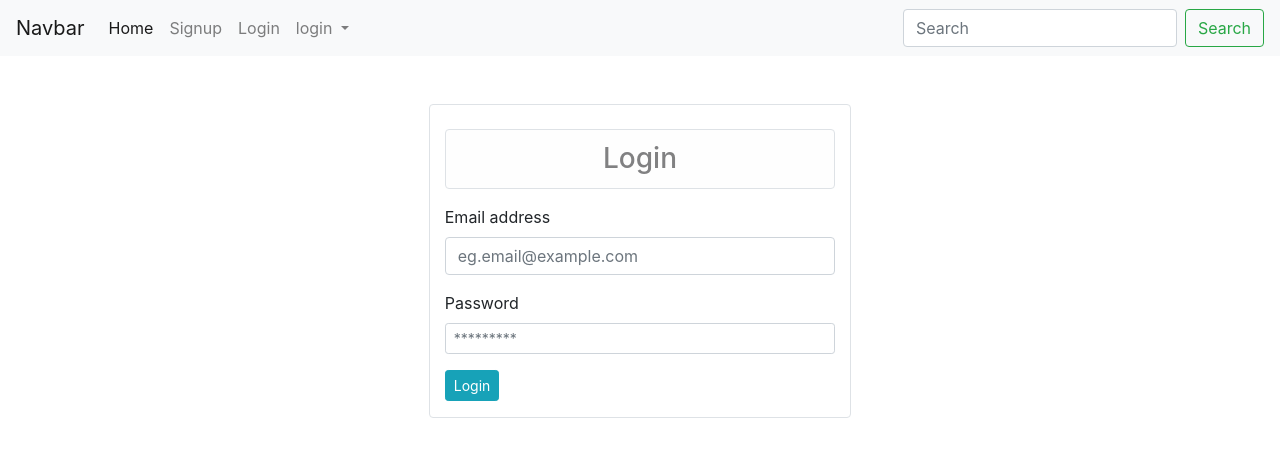
After one commit to dhan2501/ecommercedjango, a Django app: page /login in a window 1280 px wide. The commit adds this page. Shown: the top 457 px of the page. Run offline with Django 5.2, Linux system fonts and the light colour scheme.

Commit message:
login modules successfully Done

```diff
--- a/stores/templates/base.html
+++ b/stores/templates/base.html
@@ -35,9 +35,12 @@
             <li class="nav-item">
               <a class="nav-link" href="/signup">Signup</a>
             </li>
+            <li class="nav-item">
+              <a class="nav-link" href="/login">Login</a>
+            </li>
             <li class="nav-item dropdown">
-              <a class="nav-link dropdown-toggle" href="#" role="button" data-toggle="dropdown" aria-expanded="false">
-                Dropdown
+              <a class="nav-link dropdown-toggle" href="/login" role="button" data-toggle="dropdown" aria-expanded="false">
+                login
               </a>
               <div class="dropdown-menu">
                 <a class="dropdown-item" href="#">Action</a>
--- /dev/null
+++ b/stores/templates/login.html
@@ -0,0 +1,34 @@
+{% extends "base.html" %}
+      <!-- body start -->
+{% block content %}
+<div class="container">
+      <div class="p-4 m-4">
+            <div class="col-lg-5 mx-auto border rounded pt-4">
+                  <h3 class="alert alert-light border rounded text-center">Login </h3>
+                  <form action="/login" method="POST">
+                        {% csrf_token %}
+                        <!-- Validation error message -->
+                        {% if error %}
+                        <div class="alert alert-danger" role="alert">
+                              {{error}}
+                        </div>
+                        {% endif %}
+                        <div class="form-group">
+                              <label for="">Email address</label>
+                              <input type="email" class="form-control" name="email" id="" value="{{values.email}}" placeholder="eg.email@example.com" >
+                        </div>
+                        <div class="form-group">
+                              <label for="">Password</label>
+                              <input type="password" class="form-control form-control-sm" name="password" id="" placeholder="*********">
+                        </div>
+
+
+                        <div class="form-group">
+                              <input type="submit" class="btn btn-sm btn-info" value="Login">
+                        </div>
+                  </form>
+            </div>
+      </div>
+</div>
+
+{% endblock %}
--- a/stores/urls.py
+++ b/stores/urls.py
@@ -1,8 +1,9 @@
 from django.contrib import admin
 from django.urls import path
-from .views import index, signup
+from .views import index, signup, login
 
 urlpatterns = [
     path('', index, name="homepage"),
-    path('signup', signup)
+    path('signup', signup),
+    path('login', login)
 ]
--- a/stores/views.py
+++ b/stores/views.py
@@ -24,10 +24,36 @@ def index(request):
     # print(products)
     return render(request, 'index.html', data)
 
-def signup(request):
-    if request.method == 'GET':
-        return render(request, 'signup.html')
-    else:
+def validateCustomer(customer):
+        error_message = None
+        if not customer.first_name:
+            error_message = "First name required!!"
+        elif len(customer.first_name) < 4:
+            error_message = "First name must be 4 char long or more"
+        elif not customer.last_name:
+            error_message = "Last Name Required!!"
+        elif len(customer.last_name) < 4:
+            error_message = "Last name must be 4 char or more"
+        elif not customer.phone:
+            error_message = "Phone number required!!"
+        elif len(customer.phone) < 10:
+            error_message ="Enter phone number valid according valid digit"
+        elif not customer.email:
+            error_message = "Email required!!"
+        elif len(customer.email)<6:
+            error_message = "Email must be 5 char long"
+        elif not customer.password:
+            error_message = "Password must be required!!"
+        elif len(customer.password) < 6:
+            error_message = "Password must be 6 char"
+
+        # Email verification code.....
+        elif customer.isExists():
+            error_message = "Given email address already registers...."
+
+        return error_message
+def reisterUser(request):
+
         postData = request.POST
         first_name = postData.get('fname')
         last_name = postData.get('lname')
@@ -50,30 +76,32 @@ def signup(request):
                                 password = password,
                                 phone = phone)
 
-        if not first_name:
-            error_message = "First name required!!"
-        elif len(first_name) < 4:
-            error_message = "First name must be 4 char long or more"
-        elif not last_name:
-            error_message = "Last Name Required!!"
-        elif len(last_name) < 4:
-            error_message = "Last name must be 4 char or more"
-        elif not phone:
-            error_message = "Phone number required!!"
-        elif len(phone) < 10:
-            error_message ="Enter phone number valid according valid digit"
-        elif not email:
-            error_message = "Email required!!"
-        elif len(email)<6:
-            error_message = "Email must be 5 char long"
-        elif not password:
-            error_message = "Password must be required!!"
-        elif len(password) < 6:
-            error_message = "Password must be 6 char"
+        error_message = validateCustomer(customer)
 
-        # Email verification code.....
-        elif customer.isExists():
-            error_message = "Given email address already registers...."
+        # if not first_name:
+        #     error_message = "First name required!!"
+        # elif len(first_name) < 4:
+        #     error_message = "First name must be 4 char long or more"
+        # elif not last_name:
+        #     error_message = "Last Name Required!!"
+        # elif len(last_name) < 4:
+        #     error_message = "Last name must be 4 char or more"
+        # elif not phone:
+        #     error_message = "Phone number required!!"
+        # elif len(phone) < 10:
+        #     error_message ="Enter phone number valid according valid digit"
+        # elif not email:
+        #     error_message = "Email required!!"
+        # elif len(email)<6:
+        #     error_message = "Email must be 5 char long"
+        # elif not password:
+        #     error_message = "Password must be required!!"
+        # elif len(password) < 6:
+        #     error_message = "Password must be 6 char"
+
+        # # Email verification code.....
+        # elif customer.isExists():
+        #     error_message = "Given email address already registers...."
 
         #saving data
 
@@ -89,3 +117,94 @@ def signup(request):
                     }
         # return HttpResponse(request.POST.get('email'))
             return render(request, "signup.html", data)
+
+def signup(request):
+    if request.method == 'GET':
+        return render(request, 'signup.html')
+    else:
+        return reisterUser(request)
+    # else:
+    #     postData = request.POST
+    #     first_name = postData.get('fname')
+    #     last_name = postData.get('lname')
+    #     email = postData.get('email')
+    #     password= postData.get('password')
+    #     phone = postData.get('phone')
+
+    #     # Validation
+    #     value = {
+    #         'first_name' : first_name,
+    #         'last_name' : last_name,
+    #         'phone' : phone,
+    #         'email' : email
+    #     }
+    #     error_message = None
+
+    #     customer = Customer(first_name = first_name,
+    #                             last_name = last_name,
+    #                             email = email,
+    #                             password = password,
+    #                             phone = phone)
+
+    #     error_message = validateCustomer(customer)
+
+    #     # if not first_name:
+    #     #     error_message = "First name required!!"
+    #     # elif len(first_name) < 4:
+    #     #     error_message = "First name must be 4 char long or more"
+    #     # elif not last_name:
+    #     #     error_message = "Last Name Required!!"
+    #     # elif len(last_name) < 4:
+    #     #     error_message = "Last name must be 4 char or more"
+    #     # elif not phone:
+    #     #     error_message = "Phone number required!!"
+    #     # elif len(phone) < 10:
+    #     #     error_message ="Enter phone number valid according valid digit"
+    #     # elif not email:
+    #     #     error_message = "Email required!!"
+    #     # elif len(email)<6:
+    #     #     error_message = "Email must be 5 char long"
+    #     # elif not password:
+    #     #     error_message = "Password must be required!!"
+    #     # elif len(password) < 6:
+    #     #     error_message = "Password must be 6 char"
+
+    #     # # Email verification code.....
+    #     # elif customer.isExists():
+    #     #     error_message = "Given email address already registers...."
+
+    #     #saving data
+
+    #     if not error_message:
+    #         # print(first_name, last_name, email, password, phone)
+    #         customer.password = make_password(customer.password)
+    #         customer.register()
+    #         return redirect('homepage')
+    #     else:
+    #         data = {
+    #                 'error' : error_message,
+    #                 'values' : value
+    #                 }
+    #     # return HttpResponse(request.POST.get('email'))
+    #         return render(request, "signup.html", data)
+
+def login(request):
+    if request.method == 'GET':
+        return render(request, 'login.html')
+    else:
+        email = request.POST.get('email')
+        password = request.POST.get('password')
+
+        customer = Customer.get_customer_by_email(email)
+        # print(customer)
+        error_message = None
+        if customer:
+            flag = check_password(password, customer.password)
+            if flag:
+                return redirect('homepage')
+            else:
+                error_message = 'Email or password invalid!!'
+        else:
+            error_message = 'Email or password invalid!!'
+        print(email, password)
+        return render(request, 'login.html', {'error' : error_message})
```
Also changed, not shown: stores/models/customer.py (+8 -0 lines).
